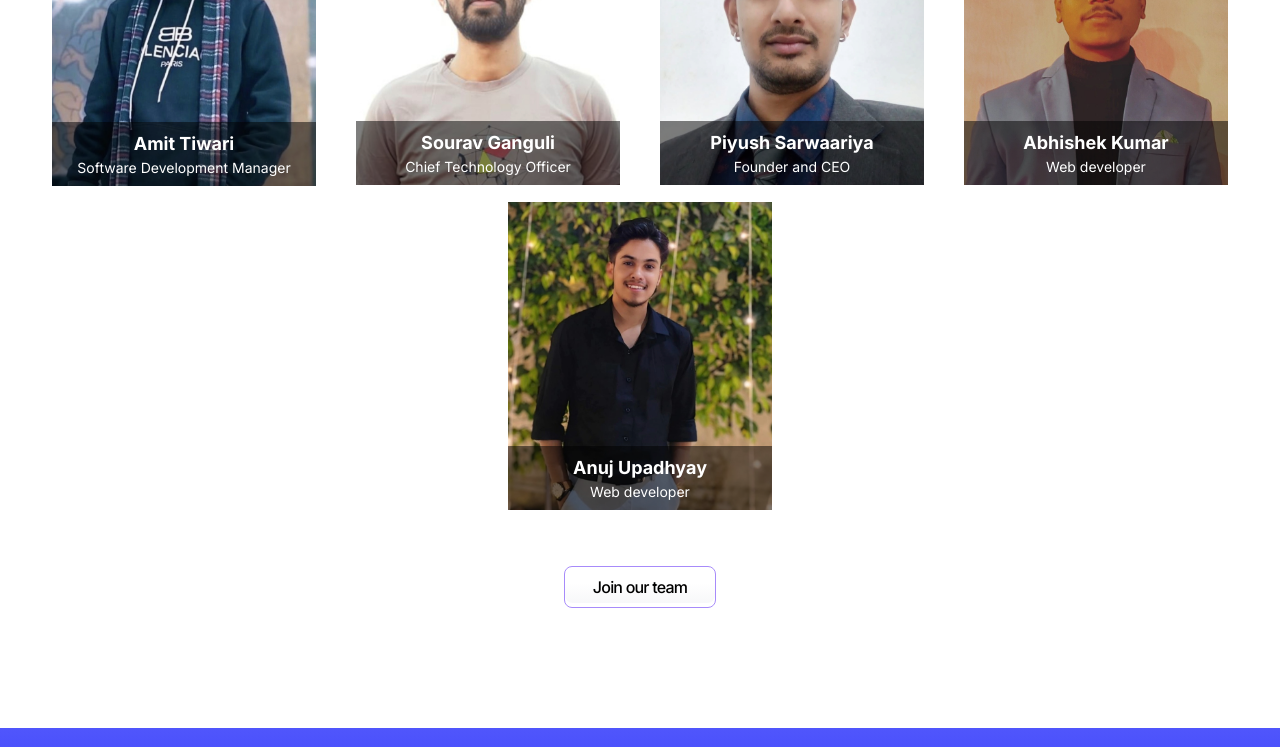
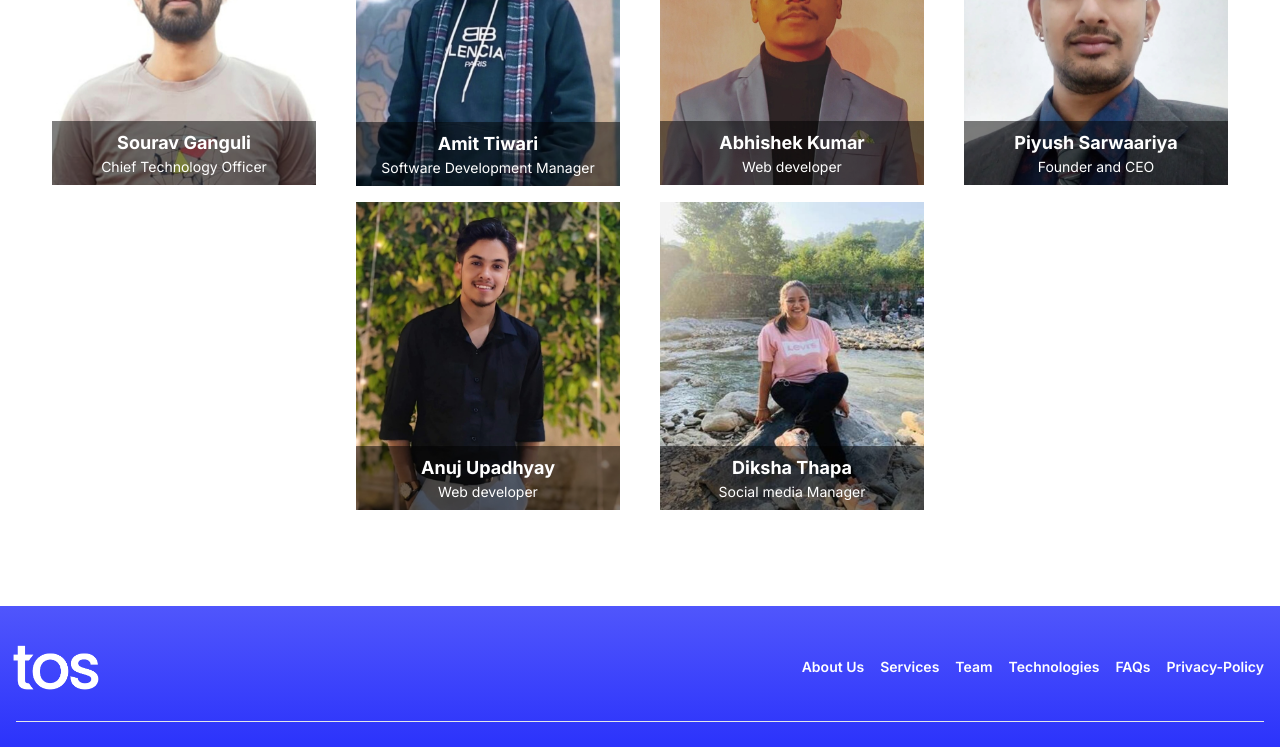
Before and after one commit to iamsouravganguli/tos-website, a Next.js app: page / in a window 1280 px wide. Shown: the part 6540-7287 px from the top of the page. Built offline with nearby package versions, Linux system fonts and the light colour scheme.

Commit message:
linkedin ,email

```diff
--- a/components/main/teams/team.tsx
+++ b/components/main/teams/team.tsx
@@ -3,33 +3,51 @@
 import React from "react";
 import Image from 'next/image';
 import Link from 'next/link';
+import {Linkedin} from "lucide-react"
 
 export const Teams: React.FC = () => {
   const teamImages = [
     {
-      name:"Amit Tiwari",
-      position:"Software Development Manager",
-      image:"/assets/team/amit.jpg",
-    },
-    {
       name:"Sourav Ganguli",
       position:"Chief Technology Officer ",
       image:"/assets/team/sourav.jpg",
+      mail:"sourav@tos.systems",
+      Linkedin:"https://www.linkedin.com/in/iamsouravganguli/"
+    },
+    {
+      name:"Amit Tiwari",
+      position:"Software Development Manager",
+      image:"/assets/team/Amit.jpg",
+      mail:"amit.tiwari@tos.systems",
+      Linkedin:"https://www.linkedin.com/in/amit-kumar-9372a0220/"
+    },
+    {
+      name:"Abhishek Kumar",
+      position:"Web developer",
+      image:"/assets/team/Abhishek.jpg",
+      mail:"abhishek.kumar@tos.systems",
+      Linkedin:"https://www.linkedin.com/in/abhishek-kumar-9656a3220/"
     },
     {
       name:"Piyush Sarwaariya ",
       position:"Founder and CEO",
       image:"/assets/team/Piyush.jpg",
-    },
-    {
-      name:"Abhishek Kumar",
-      position:"Web developer",
-      image:"/assets/team/Abhishek.jpg",
+      mail:"piyush@tos.systems",
+      Linkedin:""
     },
     {
       name:"Anuj Upadhyay",
       position:"Web developer",
       image:"/assets/team/Anuj.jpg",
+      mail:"anuj@tos.systems",
+      Linkedin:"https://www.linkedin.com/in/anuj-upadhyay-a973b0238/"
+    },
+    {
+      name:"Diksha Thapa",
+      position:"Social media Manager",
+      image:"/assets/team/diksha.jpeg",
+      mail:"dikshat46@gmail.com",
+      Linkedin:"https://www.linkedin.com/in/diksha-thapa-9204aa232/?utm_source=share&utm_campaign=share_via&utm_content=profile&utm_medium=ios_app"
     },
   ];
   return (
@@ -82,14 +100,14 @@ export const Teams: React.FC = () => {
                   <h3 className="text-lg font-bold">{item.name}</h3>
                   <p className="team-one__sub-title text-sm">{item.position}</p>
                 </div>
-                <div className="absolute bottom-0 left-0 w-full bg-black text-white text-center py-2 z-20 transform translate-y-full transition-transform duration-500 ease-in-out group-hover:translate-y-0">
-                  <h3 className="font-bold text-lg">
-                    <a href="#">{item.name}</a>
+                <div className="absolute bottom-0 left-0 w-full bg-black text-white text-center py-2.5 z-20 transform translate-y-full transition-transform duration-500 ease-in-out group-hover:translate-y-0">
+                  <h3 className="font-bold text-md">
+                    <a href="#">{item.mail}</a>
                   </h3>
-
-                  <p className="team-one__sub-title team-one__hover-sub-title text-sm">
-                    {item.position}
-                  </p>
+                  <div className="flex justify-center items-center ">
+                  <Link href={item.Linkedin} className="flex hover:text-blue-500 underline items-center team-one__sub-title team-one__hover-sub-title text-sm">
+                  LinkedIn</Link>
+                  </div>
                 </div>
               </div>
             </div>
@@ -98,7 +116,7 @@ export const Teams: React.FC = () => {
       </div>
 
 
-      <div className="flex justify-center my-10">
+      {/* <div className="flex justify-center my-10">
         <Link href="/career">
           <button className="relative inline-flex items-center justify-center px-7 py-2 overflow-hidden tracking-tighter text-black bg-white rounded-lg border border-violet-400 group transition-all duration-300 ease-in-out">
             <span className="absolute w-0 h-0 transition-all duration-500 ease-out bg-medium-light rounded-full group-hover:w-56 group-hover:h-56"></span>
@@ -136,7 +154,7 @@ export const Teams: React.FC = () => {
             </span>
           </button>
         </Link>
-      </div>
+      </div> */}
     </div>
   );
 };
```
Also changed, not shown: public/assets/team/diksha.jpeg (added).
